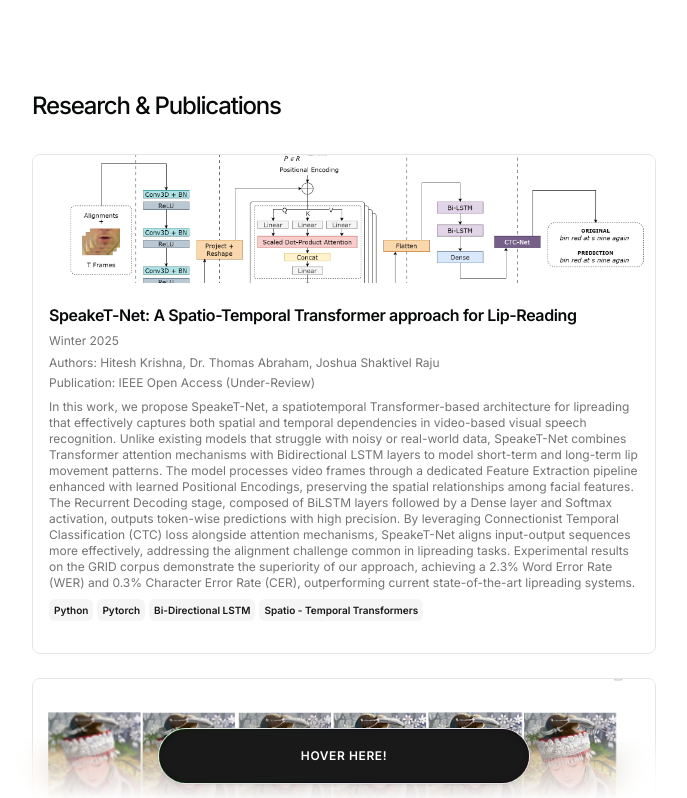
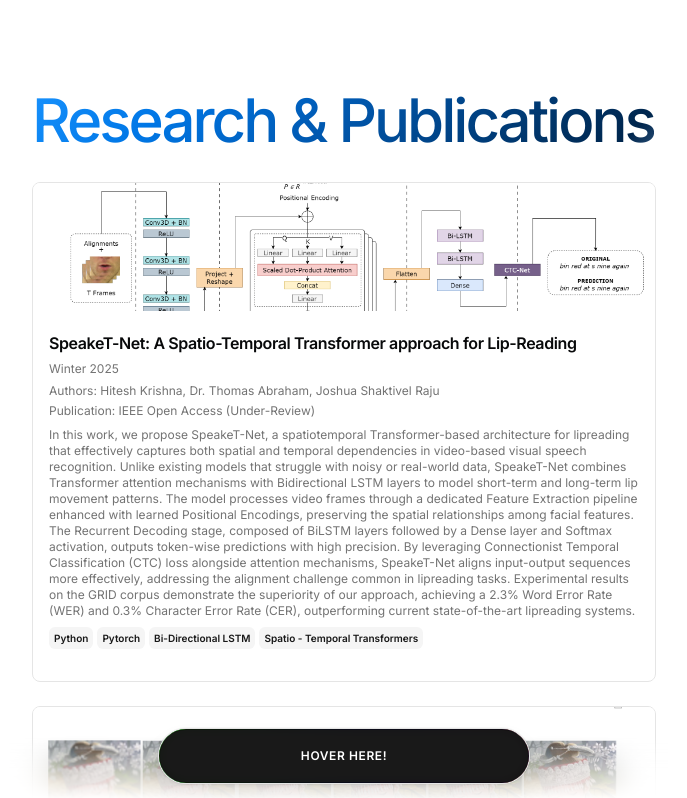
Before and after one commit to hiteshhhh007/Portfolio, a Next.js app: page /research in a window 1280 px wide. Shown: the top 798 px of the page, without its empty margins (296-983 px from the left). Built offline with nearby package versions, Linux system fonts and the light colour scheme.

Commit message:
minor fixes-->

```diff
--- a/src/app/research/page.tsx
+++ b/src/app/research/page.tsx
@@ -1,6 +1,7 @@
 import BlurFade from "@/components/magicui/blur-fade";
 import { ResearchCard } from "@/components/research-card";
 import { DATA } from "@/data/resume";
+import { AuroraText } from "@/components/magicui/aurora-text";
 
 export const metadata = {
   title: "Research",
@@ -13,8 +14,11 @@ export default function ResearchPage() {
   return (
     <section>
       <BlurFade delay={BLUR_FADE_DELAY}>
-        <h1 className="font-medium text-2xl mb-8 tracking-tighter">
-          Research & Publications
+        <h1 className="font-medium text-6xl mb-8 tracking-tighter">
+          <AuroraText
+            colors={["#B3D4FF", "#80BFFF", "#4DAAFF", "#1A94FF", "#0077E6", "#005BB5", "#004080", "#00264D"]}>
+              Research & Publications
+          </AuroraText>
         </h1>
       </BlurFade>
       <div className="grid grid-cols-1 gap-6 sm:grid-cols-1 lg:grid-cols-1"> {/* Using 1 column layout for research */}
--- a/src/app/resume/page.tsx
+++ b/src/app/resume/page.tsx
@@ -3,6 +3,7 @@ import { Button } from "@/components/ui/button";
 import { DATA } from "@/data/resume";
 import { DownloadIcon } from "lucide-react";
 import Link from "next/link";
+import { AuroraText } from "@/components/magicui/aurora-text";
 
 export const metadata = {
   title: "Resume",
@@ -15,8 +16,8 @@ export default function ResumePage() {
   return (
     <section className="flex flex-col items-center justify-center min-h-[calc(100dvh-15rem)] py-8">
       <BlurFade delay={BLUR_FADE_DELAY}>
-        <h1 className="text-3xl font-bold mb-6 text-center tracking-tighter">
-          My Resume
+        <h1 className="text-6xl font-bold mb-6 text-center tracking-tighter">
+          <AuroraText>My Resume</AuroraText>
         </h1>
       </BlurFade>
       <BlurFade delay={BLUR_FADE_DELAY * 2}>
@@ -27,7 +28,7 @@ export default function ResumePage() {
       </BlurFade>
       <BlurFade delay={BLUR_FADE_DELAY * 3}>
         <Button asChild size="lg" className="shadow-lg hover:shadow-xl transition-shadow duration-300">
-          <Link href={DATA.contact.resumeUrl || "/resume.pdf"} target="_blank" download={`${DATA.name.replace(" ","_")}_Resume.pdf`}>
+          <Link href={DATA.contact.resumeUrl || "/HiteshK-Resume.pdf"} target="_blank" download={`${DATA.name.replace(" ","_")}_Resume.pdf`}>
             <DownloadIcon className="mr-2 h-5 w-5" />
             Download Resume
           </Link>
```
Also changed, not shown: 2 other files (tests, documents, lock files or other folders).
